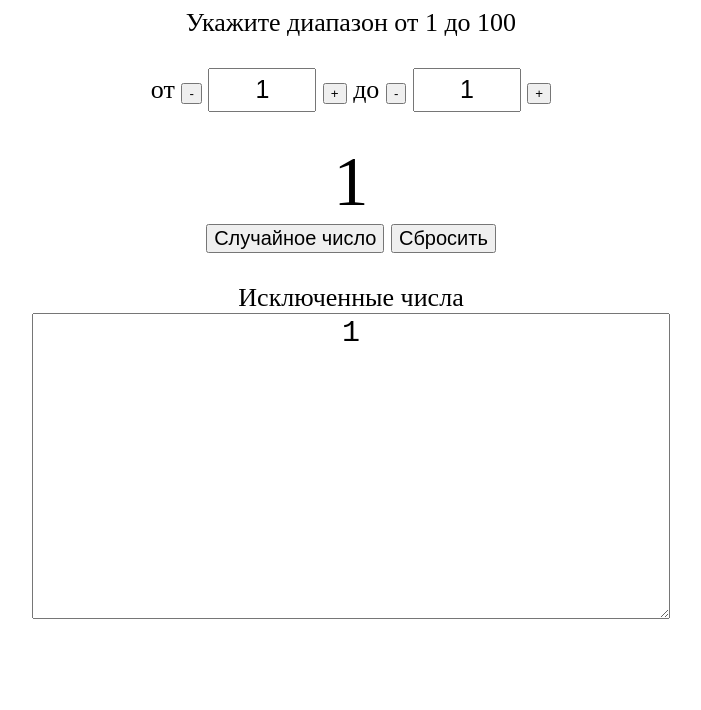
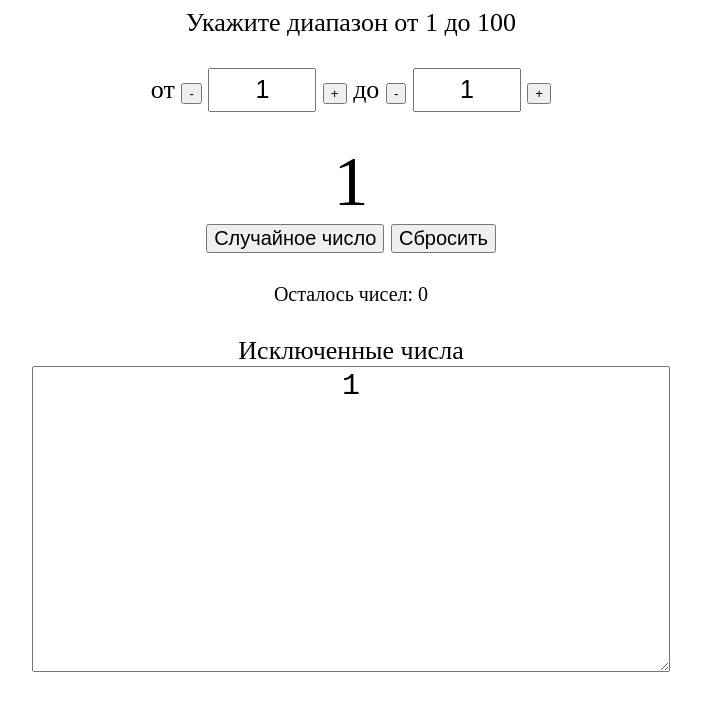
Before and after one commit to sx007/random_number_from_range, a plain HTML site: page index.html in a window 1280 px wide. Both pictures are taken after a click on the button "Случайное число". Shown: the whole page, without its empty margins (289-990 px from the left). Drawn offline with Linux system fonts and the light colour scheme.

Commit message:
Сколько осталось чисел
Выводит количество оставшихся чисел

```diff
--- a/index.html
+++ b/index.html
@@ -20,6 +20,9 @@
       .numran {
         font-size: 70px;
         height: 80px;
+      }
+      .numend {
+        font-size: 20px;
       }
       .btn {
         font-size: 20px;
@@ -47,7 +50,10 @@
         <div class="numran" id="numran">
         </div>
         <button type="button" class="btn" onclick="RangeNum()">Случайное число</button> <button type="button" class="btn" onclick="ResetNum()">Сбросить</button>
-        <br><br>Исключенные числа
+        <br><br>
+        <div class="numend" id="numend">Осталось чисел: 1
+        </div>
+        <br>Исключенные числа
         <br>
         <textarea readonly class="numout" id="numout"></textarea>
         <script type="text/javascript">
@@ -121,6 +127,8 @@
               }
             }
             document.getElementById("numout").value = argout;
+            //Вывод количества оставшихся чисел
+            document.getElementById("numend").innerHTML = "Осталось чисел: "+ arg.length;
           }
 
           //Сброс данных
@@ -135,6 +143,8 @@
             document.getElementById('numran').innerHTML = "";
             //Очистка поля с исключениями
             document.getElementById("numout").value = "";
+            //Очистка поля с количеством оставшихся чисел
+            document.getElementById("numend").innerHTML = "Осталось чисел: " + document.getElementById("max").value;
           }
       </script>
       </div>
```
